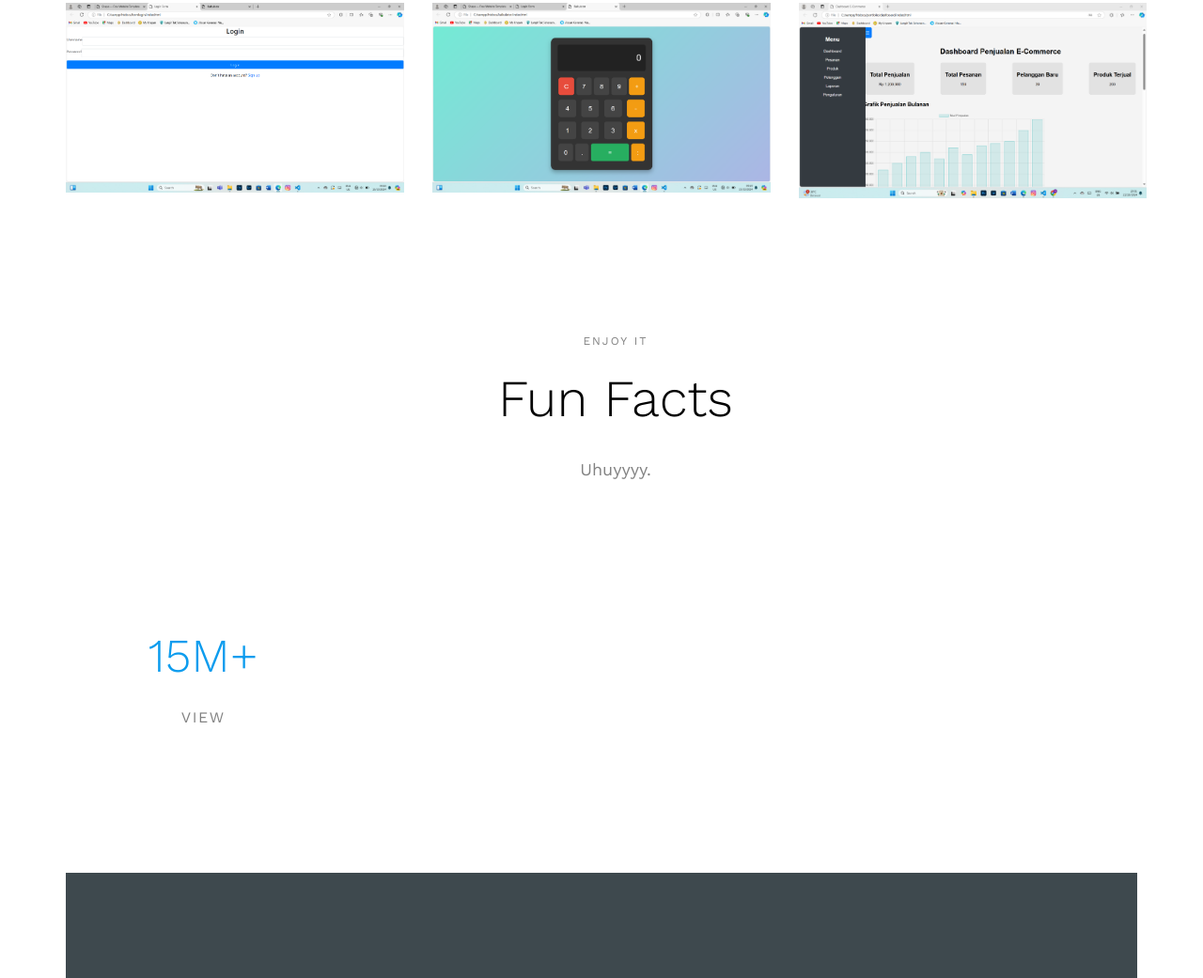
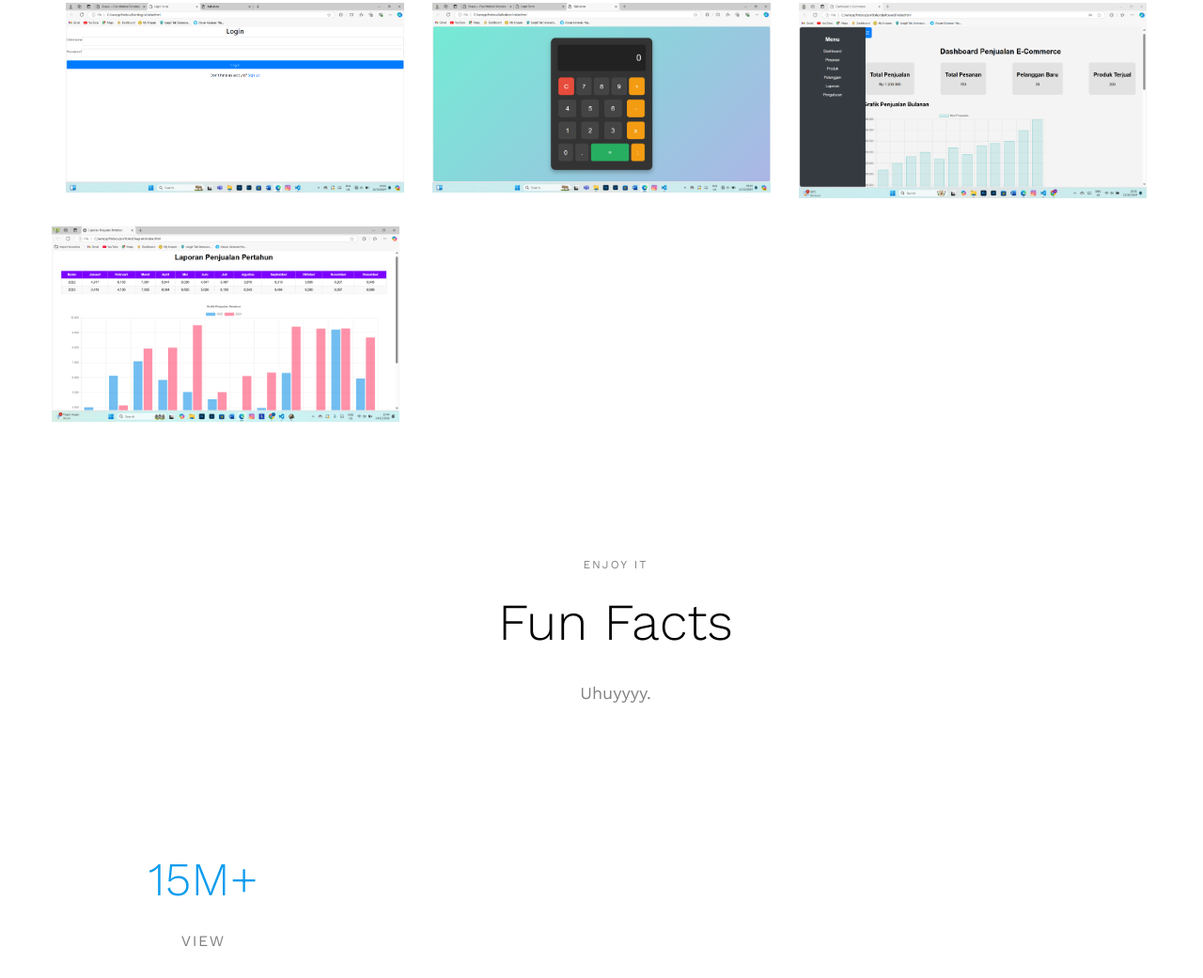
Before and after one commit to garengaja/portfolio, a plain HTML site: page index.html in a window 1280 px wide. Shown: the part 1238-2279 px from the top of the page at 94% size. Drawn offline with nearby package versions, Linux system fonts and the light colour scheme; files whose address does not match are found by name.

Commit message:
Update index.html

```diff
--- a/index.html
+++ b/index.html
@@ -117,6 +117,13 @@
 				<div class="col-md-4 col-sm-6 fh5co-project animate-box" data-animate-effect="fadeIn">
 					<a href="dashboard/index.html"><img src="images/Dashboard.png" alt="Free HTML5 Website Template by FreeHTML5.co" class="img-responsive">
 						<h3>Dashboard</h3>
+					</a>
+				</div>
+			</div>
+				<div class="row">
+				<div class="col-md-4 col-sm-6 fh5co-project animate-box" data-animate-effect="fadeIn">
+					<a href="Diagram/index.html"><img src="images/diagram.png" alt="Free HTML5 Website Template by FreeHTML5.co" class="img-responsive">
+						<h3>Diagram</h3>
 					</a>
 				</div>
 			</div>
```
